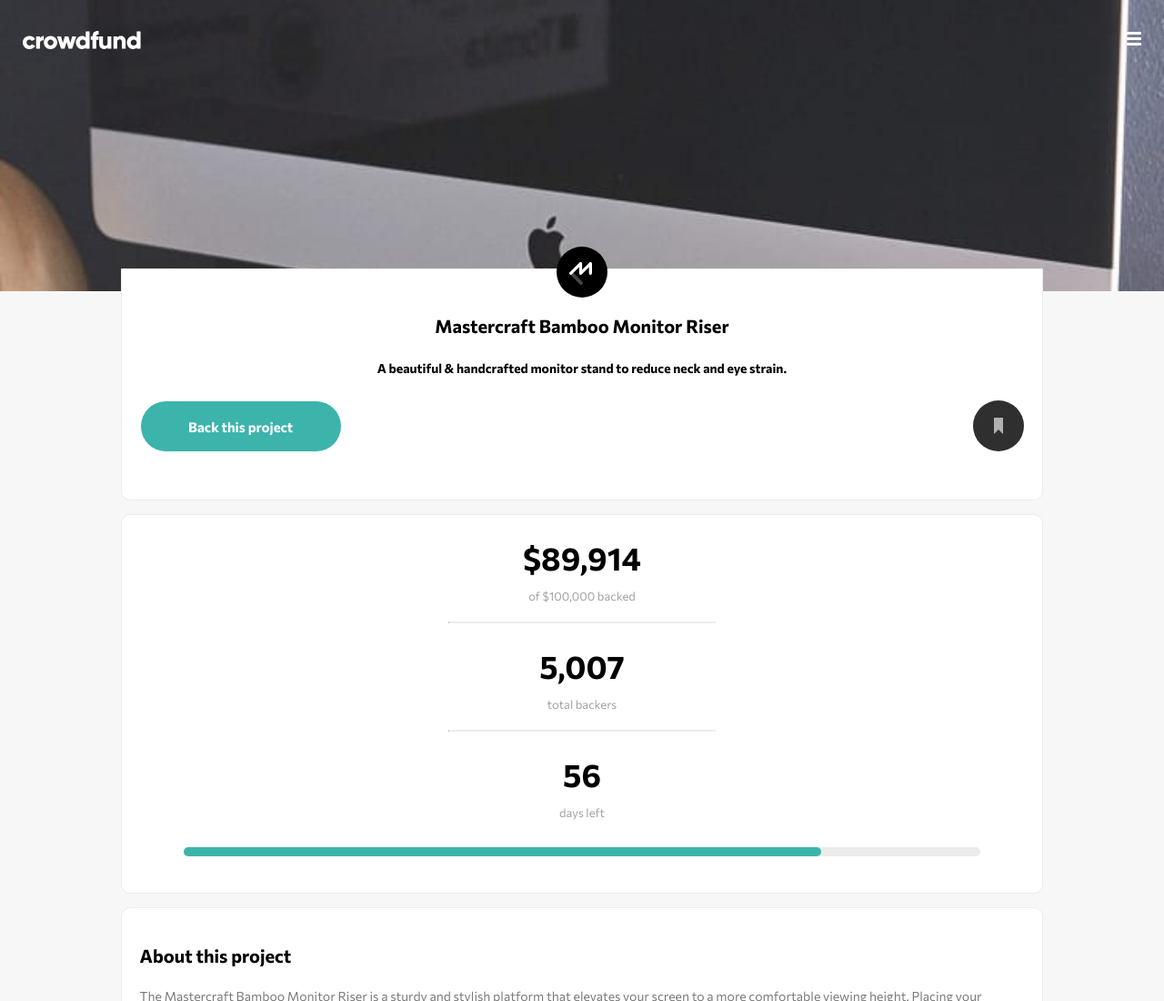
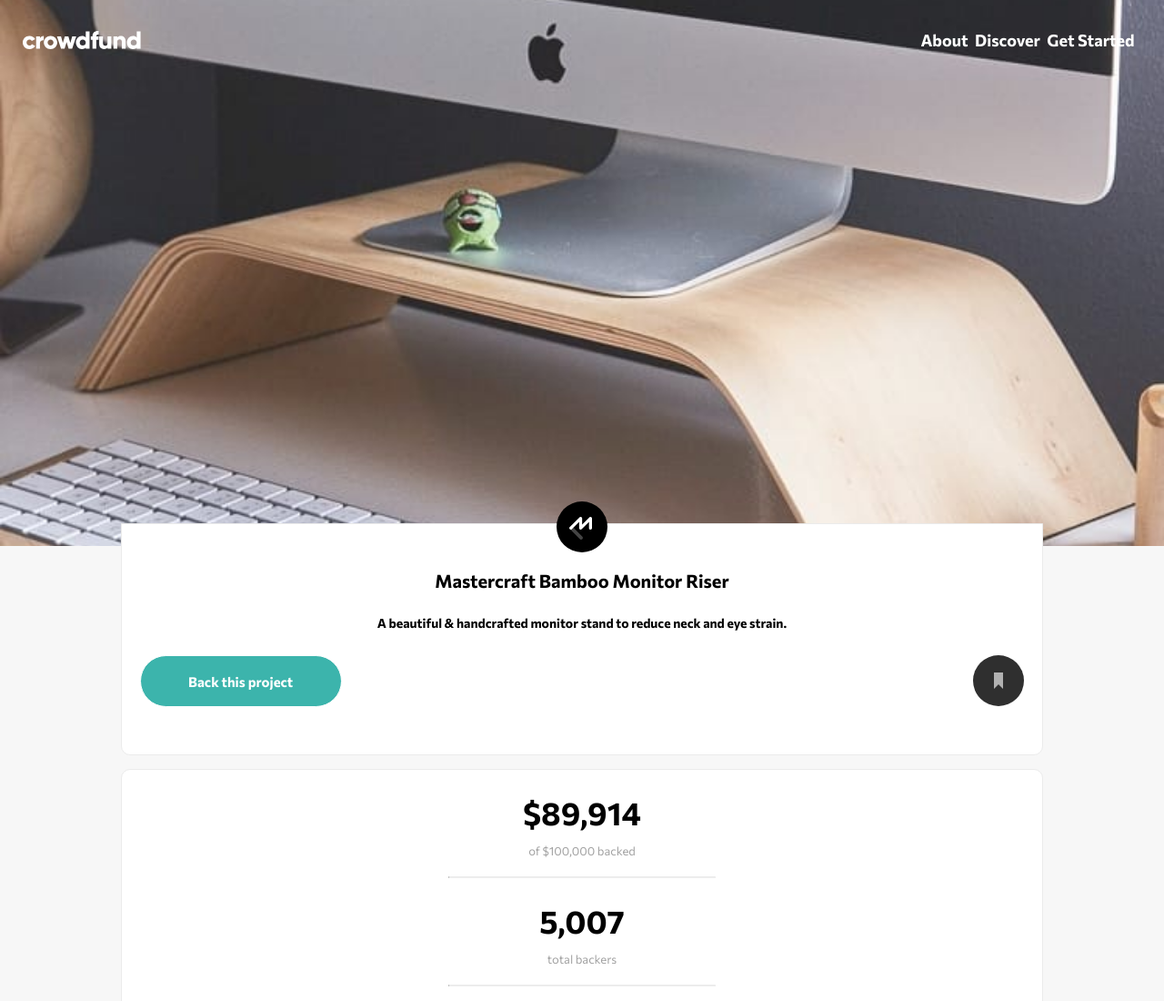
Before and after one commit to axseinga/crowdfunding-product-page-main, a website: page index.html in a window 1280 px wide. Shown: the top 1100 px of the page at 91% size. Drawn offline with Linux system fonts and the light colour scheme.

Commit message:
add media queries for tablet & nav links

```diff
--- a/index.html
+++ b/index.html
@@ -35,6 +35,17 @@
               class="nav__mobile-ham"
             />
           </button>
+          <ul class="nav__menu">
+            <li class="nav__item">
+              <a href="#" class="nav__link">About</a>
+            </li>
+            <li class="nav__item">
+              <a href="#" class="nav__link">Discover</a>
+            </li>
+            <li class="nav__item">
+              <a href="#" class="nav__link">Get Started</a>
+            </li>
+          </ul>
         </nav>
 
         <div class="mobile-menu hidden">
--- a/sass/sass.scss
+++ b/sass/sass.scss
@@ -13,6 +13,10 @@
 // Fonts
 
 $font-primary: "Commissioner", sans-serif;
+
+// Breakpoints //
+
+$bp-tablet: 43.75rem;
 
 // Styles //
 
@@ -89,8 +93,10 @@
   background-image: url(../images/image-hero-mobile.jpg);
   background-repeat: no-repeat;
   background-size: cover;
-  height: 40vh;
+  background-position: center;
+  //height: 40vh;
   width: 100%;
+  padding-bottom: 40%;
 
   position: relative;
 }
@@ -127,6 +133,38 @@
     border: none;
     padding: 0;
     z-index: 99;
+
+    @media only screen and (min-width: $bp-tablet) {
+      display: none;
+    }
+  }
+
+  &__menu {
+    min-width: 250px;
+    list-style: none;
+    display: flex;
+    justify-content: space-evenly;
+
+    @media only screen and (max-width: $bp-tablet) {
+      display: none;
+    }
+  }
+
+  &__link {
+    &,
+    &:link,
+    &:visited {
+      color: $color-white;
+      text-decoration: none;
+      font-size: 1.8rem;
+      font-weight: 700;
+    }
+
+    &:hover,
+    &:active {
+      color: $color-primary;
+      text-decoration: underline;
+    }
   }
 }
 
```
Also changed, not shown: css/style.css.
